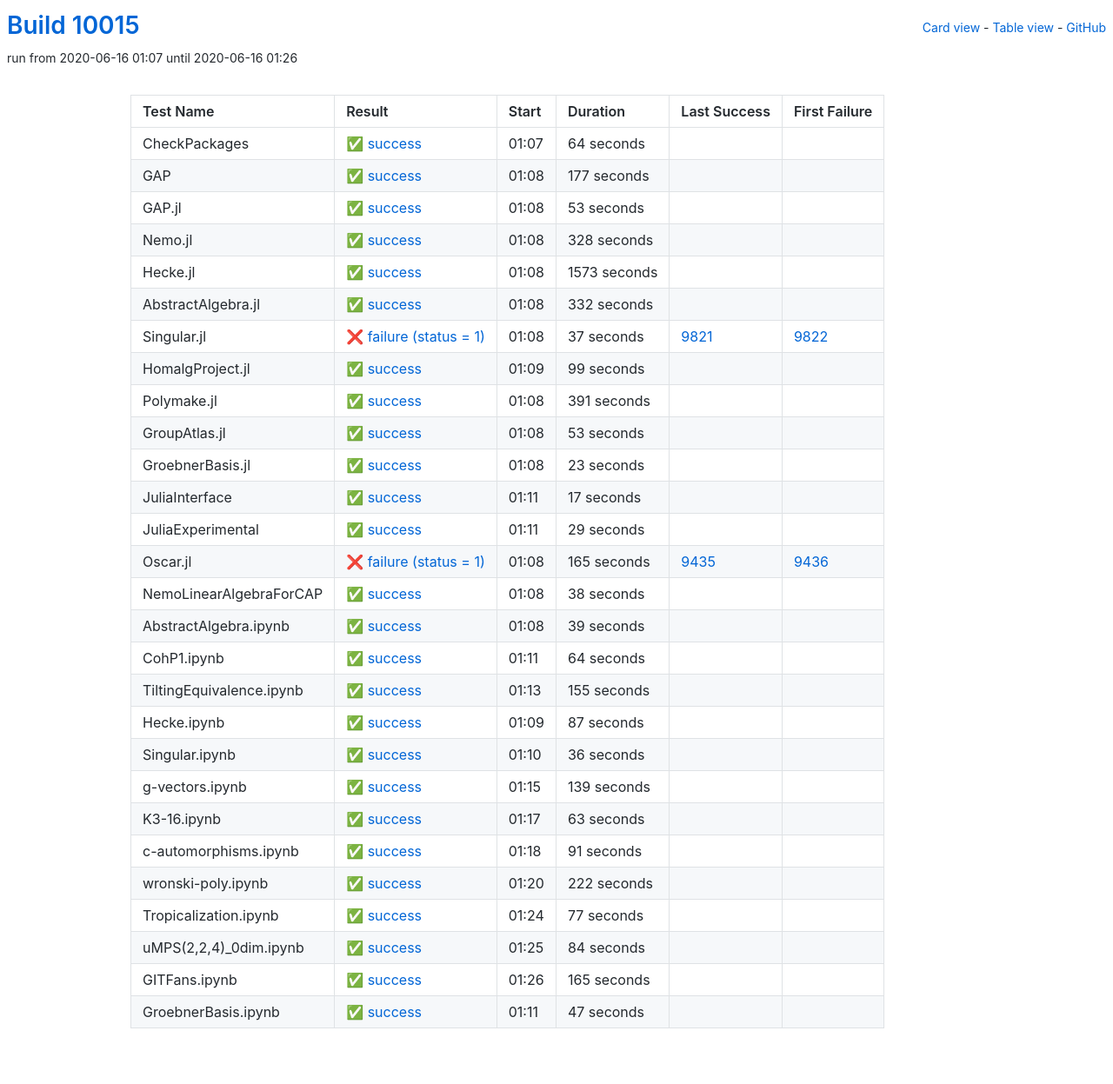
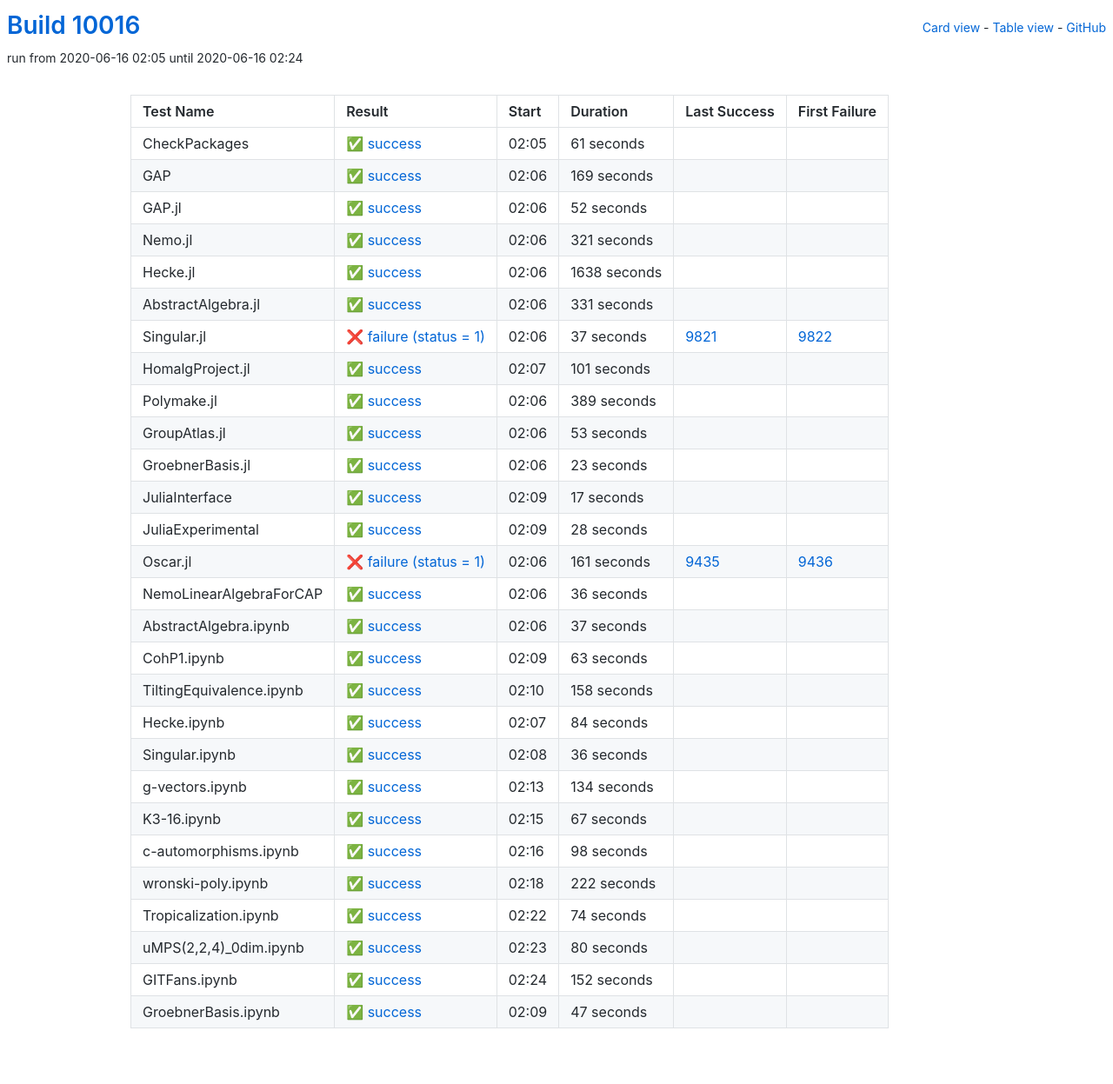
Before and after one commit to oscar-system/oscar-ci-status, a Jekyll site: the page built from table.html, in a window 1280 px wide. Shown: the whole page at 87% size. Built offline with Jekyll 4.4.1, drawn with Linux system fonts in a browser that asks for light colours.

Commit message:
Build #10016

```diff
--- a/_data/ci.yml
+++ b/_data/ci.yml
@@ -1,6 +1,6 @@
 ---
-build: 10015
-build_url: https://oscarci.mathematik.uni-kl.de/job/oscar/10015/
+build: 10016
+build_url: https://oscarci.mathematik.uni-kl.de/job/oscar/10016/
 job: oscar
 organization: oscar-system
 repo: oscar-ci-status
@@ -8,80 +8,80 @@
 tests:
 - name: CheckPackages
   id: checkpackages
-  log: https://oscarci.mathematik.uni-kl.de/job/oscar/10015/artifact/logs/build-10015/CheckPackages.log
-  start: 2020-06-16 01:07
+  log: https://oscarci.mathematik.uni-kl.de/job/oscar/10016/artifact/logs/build-10016/CheckPackages.log
+  start: 2020-06-16 02:05
   success: true
   exitcode: 0
   status: success
-  duration: 64
+  duration: 61
   last_success: false
   last_success_url:
   first_failure: false
   first_failure_url:
 - name: GAP
   id: gap
-  log: https://oscarci.mathematik.uni-kl.de/job/oscar/10015/artifact/logs/build-10015/GAP.log
-  start: 2020-06-16 01:08
+  log: https://oscarci.mathematik.uni-kl.de/job/oscar/10016/artifact/logs/build-10016/GAP.log
+  start: 2020-06-16 02:06
   success: true
   exitcode: 0
   status: success
-  duration: 177
+  duration: 169
   last_success: false
   last_success_url:
   first_failure: false
   first_failure_url:
 - name: GAP.jl
   id: gap-jl
-  log: https://oscarci.mathematik.uni-kl.de/job/oscar/10015/artifact/logs/build-10015/GAP.jl.log
-  start: 2020-06-16 01:08
+  log: https://oscarci.mathematik.uni-kl.de/job/oscar/10016/artifact/logs/build-10016/GAP.jl.log
+  start: 2020-06-16 02:06
   success: true
   exitcode: 0
   status: success
-  duration: 53
+  duration: 52
   last_success: false
   last_success_url:
   first_failure: false
   first_failure_url:
 - name: Nemo.jl
   id: nemo-jl
-  log: https://oscarci.mathematik.uni-kl.de/job/oscar/10015/artifact/logs/build-10015/Nemo.jl.log
-  start: 2020-06-16 01:08
+  log: https://oscarci.mathematik.uni-kl.de/job/oscar/10016/artifact/logs/build-10016/Nemo.jl.log
+  start: 2020-06-16 02:06
   success: true
   exitcode: 0
   status: success
-  duration: 328
+  duration: 321
   last_success: false
   last_success_url:
   first_failure: false
   first_failure_url:
 - name: Hecke.jl
   id: hecke-jl
-  log: https://oscarci.mathematik.uni-kl.de/job/oscar/10015/artifact/logs/build-10015/Hecke.jl.log
-  start: 2020-06-16 01:08
+  log: https://oscarci.mathematik.uni-kl.de/job/oscar/10016/artifact/logs/build-10016/Hecke.jl.log
+  start: 2020-06-16 02:06
   success: true
   exitcode: 0
   status: success
-  duration: 1573
+  duration: 1638
   last_success: false
   last_success_url:
   first_failure: false
   first_failure_url:
 - name: AbstractAlgebra.jl
   id: abstractalgebra-jl
-  log: https://oscarci.mathematik.uni-kl.de/job/oscar/10015/artifact/logs/build-10015/AbstractAlgebra.jl.log
-  start: 2020-06-16 01:08
+  log: https://oscarci.mathematik.uni-kl.de/job/oscar/10016/artifact/logs/build-10016/AbstractAlgebra.jl.log
+  start: 2020-06-16 02:06
   success: true
   exitcode: 0
   status: success
-  duration: 332
+  duration: 331
   last_success: false
   last_success_url:
   first_failure: false
   first_failure_url:
 - name: Singular.jl
   id: singular-jl
-  log: https://oscarci.mathematik.uni-kl.de/job/oscar/10015/artifact/logs/build-10015/Singular.jl.log
-  start: 2020-06-16 01:08
+  log: https://oscarci.mathematik.uni-kl.de/job/oscar/10016/artifact/logs/build-10016/Singular.jl.log
+  start: 2020-06-16 02:06
   success: false
   exitcode: 1
   status: failure
@@ -92,32 +92,32 @@
   first_failure_url: https://oscarci.mathematik.uni-kl.de/job/oscar/9822/
 - name: HomalgProject.jl
   id: homalgproject-jl
-  log: https://oscarci.mathematik.uni-kl.de/job/oscar/10015/artifact/logs/build-10015/HomalgProject.jl.log
-  start: 2020-06-16 01:09
+  log: https://oscarci.mathematik.uni-kl.de/job/oscar/10016/artifact/logs/build-10016/HomalgProject.jl.log
+  start: 2020-06-16 02:07
   success: true
   exitcode: 0
   status: success
-  duration: 99
+  duration: 101
   last_success: false
   last_success_url:
   first_failure: false
   first_failure_url:
 - name: Polymake.jl
   id: polymake-jl
-  log: https://oscarci.mathematik.uni-kl.de/job/oscar/10015/artifact/logs/build-10015/Polymake.jl.log
-  start: 2020-06-16 01:08
+  log: https://oscarci.mathematik.uni-kl.de/job/oscar/10016/artifact/logs/build-10016/Polymake.jl.log
+  start: 2020-06-16 02:06
   success: true
   exitcode: 0
   status: success
-  duration: 391
+  duration: 389
   last_success: false
   last_success_url:
   first_failure: false
   first_failure_url:
 - name: GroupAtlas.jl
   id: groupatlas-jl
-  log: https://oscarci.mathematik.uni-kl.de/job/oscar/10015/artifact/logs/build-10015/GroupAtlas.jl.log
-  start: 2020-06-16 01:08
+  log: https://oscarci.mathematik.uni-kl.de/job/oscar/10016/artifact/logs/build-10016/GroupAtlas.jl.log
+  start: 2020-06-16 02:06
   success: true
   exitcode: 0
   status: success
@@ -128,8 +128,8 @@
   first_failure_url:
 - name: GroebnerBasis.jl
   id: groebnerbasis-jl
-  log: https://oscarci.mathematik.uni-kl.de/job/oscar/10015/artifact/logs/build-10015/GroebnerBasis.jl.log
-  start: 2020-06-16 01:08
+  log: https://oscarci.mathematik.uni-kl.de/job/oscar/10016/artifact/logs/build-10016/GroebnerBasis.jl.log
+  start: 2020-06-16 02:06
   success: true
   exitcode: 0
   status: success
@@ -140,8 +140,8 @@
   first_failure_url:
 - name: JuliaInterface
   id: juliainterface
-  log: https://oscarci.mathematik.uni-kl.de/job/oscar/10015/artifact/logs/build-10015/JuliaInterface.log
-  start: 2020-06-16 01:11
+  log: https://oscarci.mathematik.uni-kl.de/job/oscar/10016/artifact/logs/build-10016/JuliaInterface.log
+  start: 2020-06-16 02:09
   success: true
   exitcode: 0
   status: success
@@ -152,92 +152,92 @@
   first_failure_url:
 - name: JuliaExperimental
   id: juliaexperimental
-  log: https://oscarci.mathematik.uni-kl.de/job/oscar/10015/artifact/logs/build-10015/JuliaExperimental.log
-  start: 2020-06-16 01:11
+  log: https://oscarci.mathematik.uni-kl.de/job/oscar/10016/artifact/logs/build-10016/JuliaExperimental.log
+  start: 2020-06-16 02:09
   success: true
   exitcode: 0
   status: success
-  duration: 29
+  duration: 28
   last_success: false
   last_success_url:
   first_failure: false
   first_failure_url:
 - name: Oscar.jl
   id: oscar-jl
-  log: https://oscarci.mathematik.uni-kl.de/job/oscar/10015/artifact/logs/build-10015/Oscar.jl.log
-  start: 2020-06-16 01:08
+  log: https://oscarci.mathematik.uni-kl.de/job/oscar/10016/artifact/logs/build-10016/Oscar.jl.log
+  start: 2020-06-16 02:06
   success: false
   exitcode: 1
   status: failure
-  duration: 165
+  duration: 161
   last_success: 9435
   last_success_url: https://oscarci.mathematik.uni-kl.de/job/oscar/9435/
   first_failure: 9436
   first_failure_url: https://oscarci.mathematik.uni-kl.de/job/oscar/9436/
 - name: NemoLinearAlgebraForCAP
   id: nemolinearalgebraforcap
-  log: https://oscarci.mathematik.uni-kl.de/job/oscar/10015/artifact/logs/build-10015/NemoLinearAlgebraForCAP.log
-  start: 2020-06-16 01:08
+  log: https://oscarci.mathematik.uni-kl.de/job/oscar/10016/artifact/logs/build-10016/NemoLinearAlgebraForCAP.log
+  start: 2020-06-16 02:06
   success: true
   exitcode: 0
   status: success
-  duration: 38
+  duration: 36
   last_success: false
   last_success_url:
   first_failure: false
   first_failure_url:
 - name: AbstractAlgebra.ipynb
   id: abstractalgebra-ipynb
-  log: https://oscarci.mathematik.uni-kl.de/job/oscar/10015/artifact/logs/build-10015/AbstractAlgebra.ipynb.log
-  start: 2020-06-16 01:08
+  log: https://oscarci.mathematik.uni-kl.de/job/oscar/10016/artifact/logs/build-10016/AbstractAlgebra.ipynb.log
+  start: 2020-06-16 02:06
   success: true
   exitcode: 0
   status: success
-  duration: 39
+  duration: 37
   last_success: false
   last_success_url:
   first_failure: false
   first_failure_url:
 - name: CohP1.ipynb
   id: cohp1-ipynb
-  log: https://oscarci.mathematik.uni-kl.de/job/oscar/10015/artifact/logs/build-10015/CohP1.ipynb.log
-  start: 2020-06-16 01:11
+  log: https://oscarci.mathematik.uni-kl.de/job/oscar/10016/artifact/logs/build-10016/CohP1.ipynb.log
+  start: 2020-06-16 02:09
   success: true
   exitcode: 0
   status: success
-  duration: 64
+  duration: 63
   last_success: false
   last_success_url:
   first_failure: false
   first_failure_url:
 - name: TiltingEquivalence.ipynb
   id: tiltingequivalence-ipynb
-  log: https://oscarci.mathematik.uni-kl.de/job/oscar/10015/artifact/logs/build-10015/TiltingEquivalence.ipynb.log
-  start: 2020-06-16 01:13
+  log: https://oscarci.mathematik.uni-kl.de/job/oscar/10016/artifact/logs/build-10016/TiltingEquivalence.ipynb.log
+  start: 2020-06-16 02:10
   success: true
   exitcode: 0
   status: success
-  duration: 155
+  duration: 158
   last_success: false
   last_success_url:
   first_failure: false
   first_failure_url:
 - name: Hecke.ipynb
   id: hecke-ipynb
-  log: https://oscarci.mathematik.uni-kl.de/job/oscar/10015/artifact/logs/build-10015/Hecke.ipynb.log
-  start: 2020-06-16 01:09
+  log: https://oscarci.mathematik.uni-kl.de/job/oscar/10016/artifact/logs/build-10016/Hecke.ipynb.log
+  start: 2020-06-16 02:07
   success: true
   exitcode: 0
   status: success
-  duration: 87
+  duration: 84
   last_success: false
   last_success_url:
   first_failure: false
   first_failure_url:
 - name: Singular.ipynb
   id: singular-ipynb
-  log: https://oscarci.mathematik.uni-kl.de/job/oscar/10015/artifact/logs/build-10015/Singular.ipynb.log
-  start: 2020-06-16 01:10
+  log: https://oscarci.mathematik.uni-kl.de/job/oscar/10016/artifact/logs/build-10016/Singular.ipynb.log
+  start: 2020-06-16 02:08
   success: true
   exitcode: 0
   status: success
@@ -248,44 +248,44 @@
   first_failure_url:
 - name: g-vectors.ipynb
   id: g-vectors-ipynb
-  log: https://oscarci.mathematik.uni-kl.de/job/oscar/10015/artifact/logs/build-10015/g-vectors.ipynb.log
-  start: 2020-06-16 01:15
+  log: https://oscarci.mathematik.uni-kl.de/job/oscar/10016/artifact/logs/build-10016/g-vectors.ipynb.log
+  start: 2020-06-16 02:13
   success: true
   exitcode: 0
   status: success
-  duration: 139
+  duration: 134
   last_success: false
   last_success_url:
   first_failure: false
   first_failure_url:
 - name: K3-16.ipynb
   id: k3-16-ipynb
-  log: https://oscarci.mathematik.uni-kl.de/job/oscar/10015/artifact/logs/build-10015/K3-16.ipynb.log
-  start: 2020-06-16 01:17
+  log: https://oscarci.mathematik.uni-kl.de/job/oscar/10016/artifact/logs/build-10016/K3-16.ipynb.log
+  start: 2020-06-16 02:15
   success: true
   exitcode: 0
   status: success
-  duration: 63
+  duration: 67
   last_success: false
   last_success_url:
   first_failure: false
   first_failure_url:
 - name: c-automorphisms.ipynb
   id: c-automorphisms-ipynb
-  log: https://oscarci.mathematik.uni-kl.de/job/oscar/10015/artifact/logs/build-10015/c-automorphisms.ipynb.log
-  start: 2020-06-16 01:18
+  log: https://oscarci.mathematik.uni-kl.de/job/oscar/10016/artifact/logs/build-10016/c-automorphisms.ipynb.log
+  start: 2020-06-16 02:16
   success: true
   exitcode: 0
   status: success
-  duration: 91
+  duration: 98
   last_success: false
   last_success_url:
   first_failure: false
   first_failure_url:
 - name: wronski-poly.ipynb
   id: wronski-poly-ipynb
-  log: https://oscarci.mathematik.uni-kl.de/job/oscar/10015/artifact/logs/build-10015/wronski-poly.ipynb.log
-  start: 2020-06-16 01:20
+  log: https://oscarci.mathematik.uni-kl.de/job/oscar/10016/artifact/logs/build-10016/wronski-poly.ipynb.log
+  start: 2020-06-16 02:18
   success: true
   exitcode: 0
   status: success
@@ -296,44 +296,44 @@
   first_failure_url:
 - name: Tropicalization.ipynb
   id: tropicalization-ipynb
-  log: https://oscarci.mathematik.uni-kl.de/job/oscar/10015/artifact/logs/build-10015/Tropicalization.ipynb.log
-  start: 2020-06-16 01:24
+  log: https://oscarci.mathematik.uni-kl.de/job/oscar/10016/artifact/logs/build-10016/Tropicalization.ipynb.log
+  start: 2020-06-16 02:22
   success: true
   exitcode: 0
   status: success
-  duration: 77
+  duration: 74
   last_success: false
   last_success_url:
   first_failure: false
   first_failure_url:
 - name: uMPS(2,2,4)_0dim.ipynb
   id: umps-2-2-4-0dim-ipynb
-  log: https://oscarci.mathematik.uni-kl.de/job/oscar/10015/artifact/logs/build-10015/uMPS-2-2-4-_0dim.ipynb.log
-  start: 2020-06-16 01:25
+  log: https://oscarci.mathematik.uni-kl.de/job/oscar/10016/artifact/logs/build-10016/uMPS-2-2-4-_0dim.ipynb.log
+  start: 2020-06-16 02:23
   success: true
   exitcode: 0
   status: success
-  duration: 84
+  duration: 80
   last_success: false
   last_success_url:
   first_failure: false
   first_failure_url:
 - name: GITFans.ipynb
   id: gitfans-ipynb
-  log: https://oscarci.mathematik.uni-kl.de/job/oscar/10015/artifact/logs/build-10015/GITFans.ipynb.log
-  start: 2020-06-16 01:26
+  log: https://oscarci.mathematik.uni-kl.de/job/oscar/10016/artifact/logs/build-10016/GITFans.ipynb.log
+  start: 2020-06-16 02:24
   success: true
   exitcode: 0
   status: success
-  duration: 165
+  duration: 152
   last_success: false
   last_success_url:
   first_failure: false
   first_failure_url:
 - name: GroebnerBasis.ipynb
   id: groebnerbasis-ipynb
-  log: https://oscarci.mathematik.uni-kl.de/job/oscar/10015/artifact/logs/build-10015/GroebnerBasis.ipynb.log
-  start: 2020-06-16 01:11
+  log: https://oscarci.mathematik.uni-kl.de/job/oscar/10016/artifact/logs/build-10016/GroebnerBasis.ipynb.log
+  start: 2020-06-16 02:09
   success: true
   exitcode: 0
   status: success
```
Also changed, not shown: README.md.
